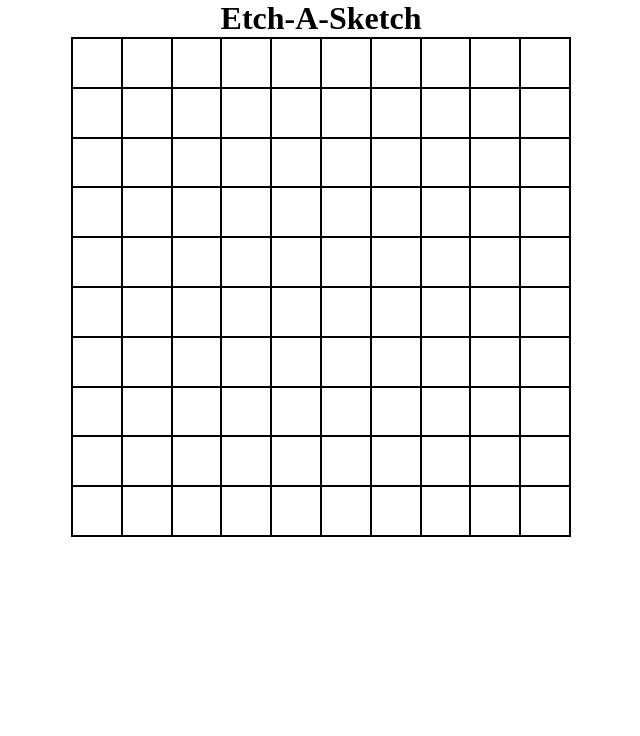
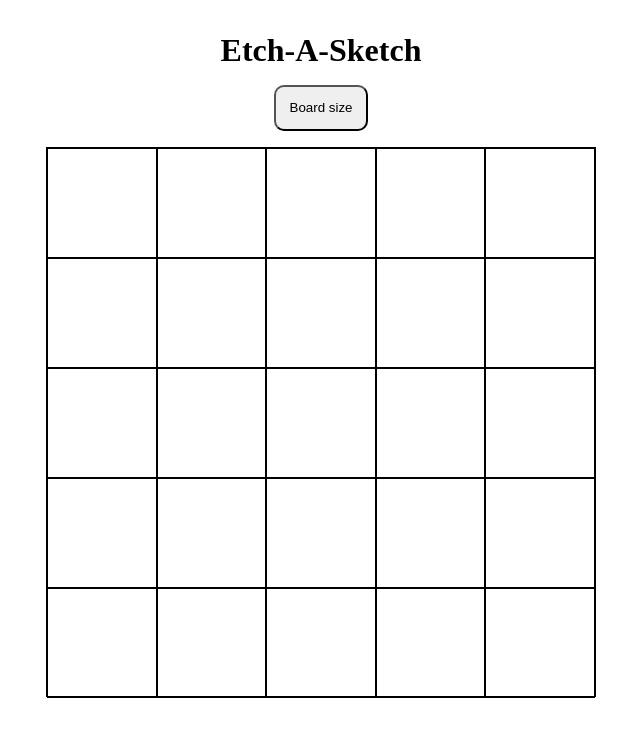
Before and after one commit to alztr2908/foundations-etch-a-sketch, a plain HTML site: page index.html in a window 1280 px wide. Shown: the whole page, without its empty margins (319-959 px from the left). Drawn offline with Linux system fonts and the light colour scheme.

Commit message:
create myBoard with nxn matrix using flexbox (not user-defined yet)

```diff
--- a/index.html
+++ b/index.html
@@ -8,7 +8,8 @@
   </head>
   <body>
     <div class="container">
-      <h1>Etch-A-Sketch</h1>
+      <h1 class="myTitle">Etch-A-Sketch</h1>
+      <button class="myButton">Board size</button>
       <div class="myBoard"></div>
     </div>
     <script src="script.js"></script>
--- a/script.js
+++ b/script.js
@@ -1,9 +1,23 @@
 console.log("Hello world");
 
 const myBoard = document.querySelector(".myBoard");
+const myButton = document.querySelector(".myButton");
+let SQUARE_NUM = 5;
+let BOARD_SIZE = 550;
+// myButton.addEventListener("click", (e) => {});
 
-for (let i = 0; i < 10 * 10; i++) {
+// Create board size
+for (let i = 0; i < SQUARE_NUM; i++) {
   const myBoardItem = document.createElement("div");
-  myBoardItem.classList.add("myBoard-item");
+  myBoardItem.classList.add("myBoardItem");
+  // Create square
+  for (let j = 0; j < SQUARE_NUM; j++) {
+    const myBoardItemChild = document.createElement("div");
+    myBoardItemChild.classList.add("myBoardItemChild");
+    myBoardItemChild.style.height = `${BOARD_SIZE / SQUARE_NUM}px`;
+    myBoardItemChild.style.width = `${BOARD_SIZE / SQUARE_NUM}px`;
+    myBoardItem.appendChild(myBoardItemChild);
+  }
+
   myBoard.appendChild(myBoardItem);
 }
--- a/style.css
+++ b/style.css
@@ -11,16 +11,28 @@
   align-items: center;
 }
 
+.myTitle {
+  margin-top: 1em;
+  margin-bottom: 0.5em;
+}
+
+.myButton {
+  padding: 1em;
+  border-radius: 10px;
+  cursor: pointer;
+}
+
 .myBoard {
   border: 1px solid black;
-  width: 500px;
-  height: 500px;
-  /* margin: 1em; */
-  display: grid;
-  grid-template-columns: repeat(10, 1fr);
-  column-gap: 0px;
+  width: 550px;
+  height: 550px;
+  margin: 1em;
 }
 
-.myBoard-item {
+.myBoardItem {
+  display: flex;
+}
+
+.myBoardItemChild {
   border: 1px solid black;
 }
```
